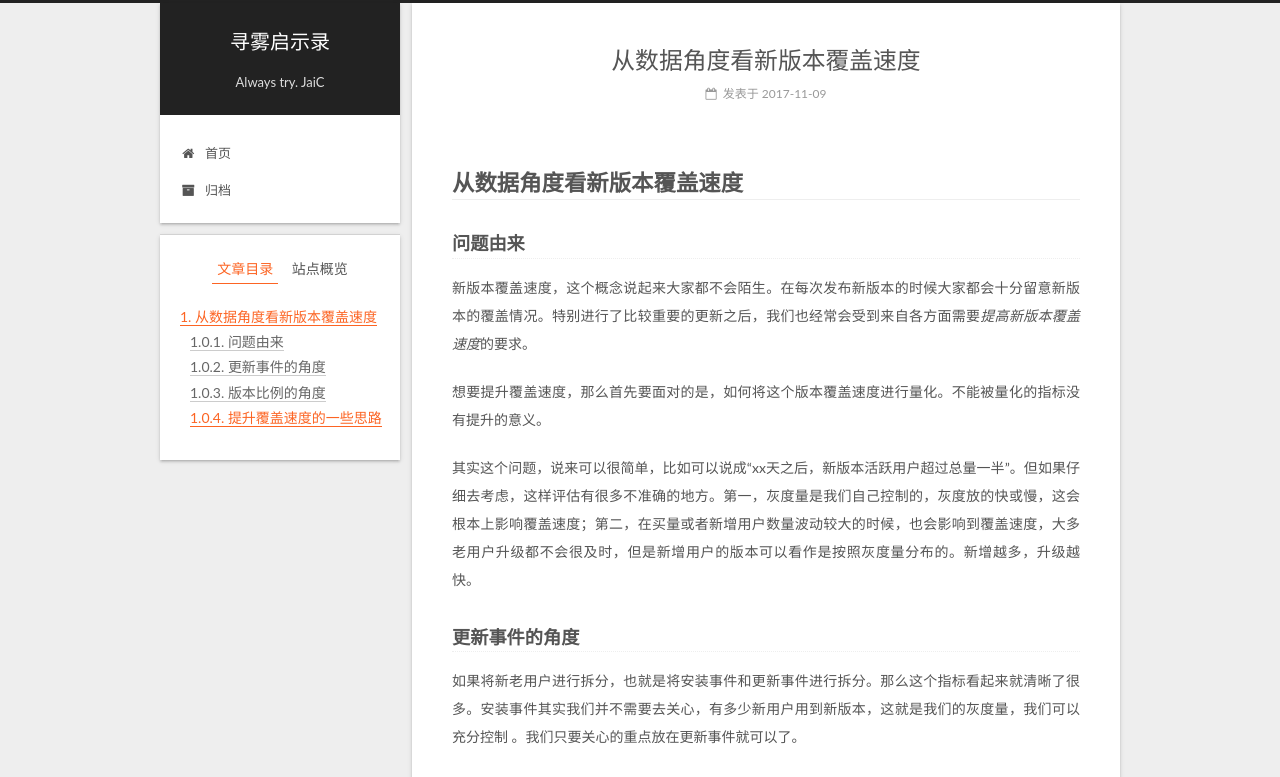
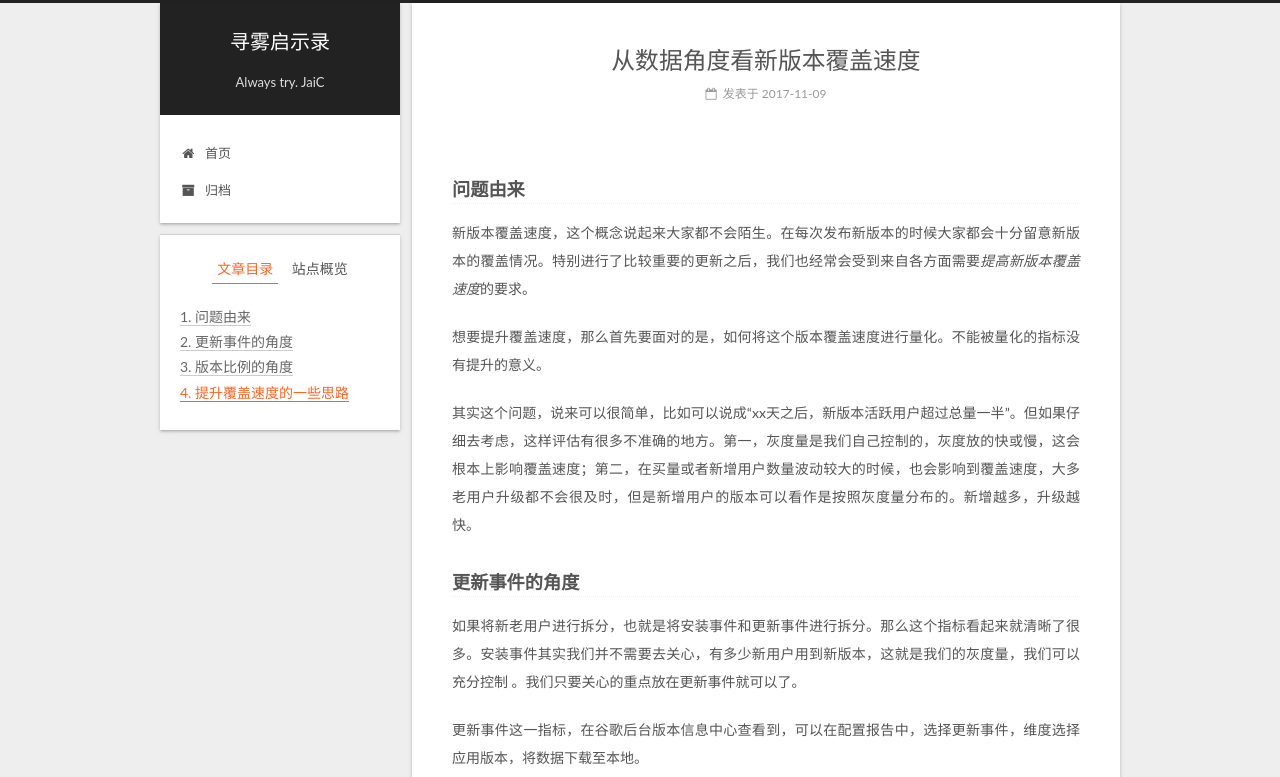
Before and after one commit to cuijinming/cuijinming.github.io, a plain HTML site: page 2017/11/09/从数据角度看新版本覆盖速度/index.html in a window 1280 px wide. Shown: the top 777 px of the page. Drawn offline with Linux system fonts and the light colour scheme.

Commit message:
Site updated: 2017-11-11 14:19:52

```diff
--- a/2017/11/09/从数据角度看新版本覆盖速度/index.html
+++ b/2017/11/09/从数据角度看新版本覆盖速度/index.html
@@ -79,20 +79,20 @@
 
 
 
-<meta name="description" content="从数据角度看新版本覆盖速度问题由来新版本覆盖速度，这个概念说起来大家都不会陌生。在每次发布新版本的时候大家都会十分留意新版本的覆盖情况。特别进行了比较重要的更新之后，我们也经常会受到来自各方面需要提高新版本覆盖速度的要求。 想要提升覆盖速度，那么首先要面对的是，如何将这个版本覆盖速度进行量化。不能被量化的指标没有提升的意义。 其实这个问题，说来可以很简单，比如可以说成“xx天之后，新版本活跃用户超">
+<meta name="description" content="问题由来新版本覆盖速度，这个概念说起来大家都不会陌生。在每次发布新版本的时候大家都会十分留意新版本的覆盖情况。特别进行了比较重要的更新之后，我们也经常会受到来自各方面需要提高新版本覆盖速度的要求。 想要提升覆盖速度，那么首先要面对的是，如何将这个版本覆盖速度进行量化。不能被量化的指标没有提升的意义。 其实这个问题，说来可以很简单，比如可以说成“xx天之后，新版本活跃用户超过总量一半”。但如果仔细去">
 <meta property="og:type" content="article">
 <meta property="og:title" content="从数据角度看新版本覆盖速度">
 <meta property="og:url" content="http://yoursite.com/2017/11/09/从数据角度看新版本覆盖速度/index.html">
 <meta property="og:site_name" content="寻雾启示录">
-<meta property="og:description" content="从数据角度看新版本覆盖速度问题由来新版本覆盖速度，这个概念说起来大家都不会陌生。在每次发布新版本的时候大家都会十分留意新版本的覆盖情况。特别进行了比较重要的更新之后，我们也经常会受到来自各方面需要提高新版本覆盖速度的要求。 想要提升覆盖速度，那么首先要面对的是，如何将这个版本覆盖速度进行量化。不能被量化的指标没有提升的意义。 其实这个问题，说来可以很简单，比如可以说成“xx天之后，新版本活跃用户超">
+<meta property="og:description" content="问题由来新版本覆盖速度，这个概念说起来大家都不会陌生。在每次发布新版本的时候大家都会十分留意新版本的覆盖情况。特别进行了比较重要的更新之后，我们也经常会受到来自各方面需要提高新版本覆盖速度的要求。 想要提升覆盖速度，那么首先要面对的是，如何将这个版本覆盖速度进行量化。不能被量化的指标没有提升的意义。 其实这个问题，说来可以很简单，比如可以说成“xx天之后，新版本活跃用户超过总量一半”。但如果仔细去">
 <meta property="og:locale" content="zh-CN">
 <meta property="og:image" content="http://7xkih5.com1.z0.glb.clouddn.com/2017/10/3383515828.png">
 <meta property="og:image" content="http://7xkih5.com1.z0.glb.clouddn.com/2017/10/947997921.png">
 <meta property="og:image" content="http://7xkih5.com1.z0.glb.clouddn.com/2017/10/3537948458.png">
-<meta property="og:updated_time" content="2017-11-08T16:18:15.496Z">
+<meta property="og:updated_time" content="2017-11-11T06:19:41.930Z">
 <meta name="twitter:card" content="summary">
 <meta name="twitter:title" content="从数据角度看新版本覆盖速度">
-<meta name="twitter:description" content="从数据角度看新版本覆盖速度问题由来新版本覆盖速度，这个概念说起来大家都不会陌生。在每次发布新版本的时候大家都会十分留意新版本的覆盖情况。特别进行了比较重要的更新之后，我们也经常会受到来自各方面需要提高新版本覆盖速度的要求。 想要提升覆盖速度，那么首先要面对的是，如何将这个版本覆盖速度进行量化。不能被量化的指标没有提升的意义。 其实这个问题，说来可以很简单，比如可以说成“xx天之后，新版本活跃用户超">
+<meta name="twitter:description" content="问题由来新版本覆盖速度，这个概念说起来大家都不会陌生。在每次发布新版本的时候大家都会十分留意新版本的覆盖情况。特别进行了比较重要的更新之后，我们也经常会受到来自各方面需要提高新版本覆盖速度的要求。 想要提升覆盖速度，那么首先要面对的是，如何将这个版本覆盖速度进行量化。不能被量化的指标没有提升的意义。 其实这个问题，说来可以很简单，比如可以说成“xx天之后，新版本活跃用户超过总量一半”。但如果仔细去">
 <meta name="twitter:image" content="http://7xkih5.com1.z0.glb.clouddn.com/2017/10/3383515828.png">
 
 
@@ -303,7 +303,7 @@
 
 
 
-        <h1 id="从数据角度看新版本覆盖速度"><a href="#从数据角度看新版本覆盖速度" class="headerlink" title="从数据角度看新版本覆盖速度"></a>从数据角度看新版本覆盖速度</h1><h3 id="问题由来"><a href="#问题由来" class="headerlink" title="问题由来"></a>问题由来</h3><p>新版本覆盖速度，这个概念说起来大家都不会陌生。在每次发布新版本的时候大家都会十分留意新版本的覆盖情况。特别进行了比较重要的更新之后，我们也经常会受到来自各方面需要<em>提高新版本覆盖速度</em>的要求。</p>
+        <h3 id="问题由来"><a href="#问题由来" class="headerlink" title="问题由来"></a>问题由来</h3><p>新版本覆盖速度，这个概念说起来大家都不会陌生。在每次发布新版本的时候大家都会十分留意新版本的覆盖情况。特别进行了比较重要的更新之后，我们也经常会受到来自各方面需要<em>提高新版本覆盖速度</em>的要求。</p>
 <p>想要提升覆盖速度，那么首先要面对的是，如何将这个版本覆盖速度进行量化。不能被量化的指标没有提升的意义。</p>
 <p>其实这个问题，说来可以很简单，比如可以说成“xx天之后，新版本活跃用户超过总量一半”。但如果仔细去考虑，这样评估有很多不准确的地方。第一，灰度量是我们自己控制的，灰度放的快或慢，这会根本上影响覆盖速度；第二，在买量或者新增用户数量波动较大的时候，也会影响到覆盖速度，大多老用户升级都不会很及时，但是新增用户的版本可以看作是按照灰度量分布的。新增越多，升级越快。</p>
 <h3 id="更新事件的角度"><a href="#更新事件的角度" class="headerlink" title="更新事件的角度"></a>更新事件的角度</h3><p>如果将新老用户进行拆分，也就是将安装事件和更新事件进行拆分。那么这个指标看起来就清晰了很多。安装事件其实我们并不需要去关心，有多少新用户用到新版本，这就是我们的灰度量，我们可以充分控制 。我们只要关心的重点放在更新事件就可以了。</p>
@@ -478,7 +478,7 @@
 
 
 
-              <div class="post-toc-content"><ol class="nav"><li class="nav-item nav-level-1"><a class="nav-link" href="#从数据角度看新版本覆盖速度"><span class="nav-number">1.</span> <span class="nav-text">从数据角度看新版本覆盖速度</span></a><ol class="nav-child"><li class="nav-item nav-level-3"><a class="nav-link" href="#问题由来"><span class="nav-number">1.0.1.</span> <span class="nav-text">问题由来</span></a></li><li class="nav-item nav-level-3"><a class="nav-link" href="#更新事件的角度"><span class="nav-number">1.0.2.</span> <span class="nav-text">更新事件的角度</span></a></li><li class="nav-item nav-level-3"><a class="nav-link" href="#版本比例的角度"><span class="nav-number">1.0.3.</span> <span class="nav-text">版本比例的角度</span></a></li><li class="nav-item nav-level-3"><a class="nav-link" href="#提升覆盖速度的一些思路"><span class="nav-number">1.0.4.</span> <span class="nav-text">提升覆盖速度的一些思路</span></a></li></ol></li></ol></li></ol></div>
+              <div class="post-toc-content"><ol class="nav"><li class="nav-item nav-level-3"><a class="nav-link" href="#问题由来"><span class="nav-number">1.</span> <span class="nav-text">问题由来</span></a></li><li class="nav-item nav-level-3"><a class="nav-link" href="#更新事件的角度"><span class="nav-number">2.</span> <span class="nav-text">更新事件的角度</span></a></li><li class="nav-item nav-level-3"><a class="nav-link" href="#版本比例的角度"><span class="nav-number">3.</span> <span class="nav-text">版本比例的角度</span></a></li><li class="nav-item nav-level-3"><a class="nav-link" href="#提升覆盖速度的一些思路"><span class="nav-number">4.</span> <span class="nav-text">提升覆盖速度的一些思路</span></a></li></ol></div>
 
 
           </div>
```
Also changed, not shown: index.html (+1 -1 lines).
